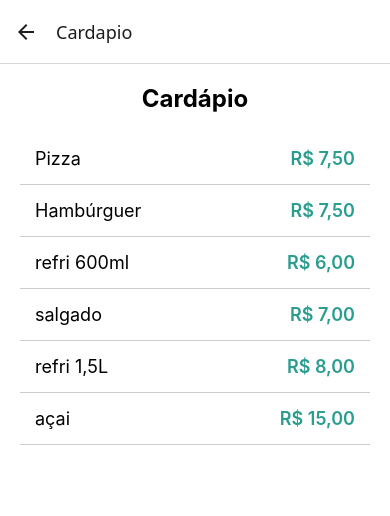
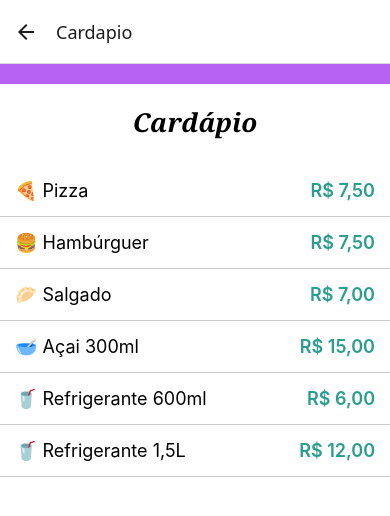
Before and after one commit to Lalau-cyber/senai, a React Native app: screen /Cardapio in a window 390 px wide. Shown: the top 516 px of the page. Built offline with nearby package versions, Linux system fonts and the light colour scheme.

Commit message:
css do cardapio

```diff
--- a/sccreens/AlunoScreen.js
+++ b/sccreens/AlunoScreen.js
@@ -105,8 +105,8 @@ const styles = StyleSheet.create({
     backgroundColor: '#B862F2',
     padding: 10,
     borderRadius: 5,
-    borderColor: 'black',
-    borderWidth: 1,
+    borderBottomColor: 'black',
+    borderBottomWidth: 2,
   },
   text: {
     fontFamily: 'Georgia',
--- a/sccreens/Cardapio.js
+++ b/sccreens/Cardapio.js
@@ -2,25 +2,27 @@ import { View, Text, StyleSheet, FlatList } from 'react-native';
 
 export default function CardapioScreen() {
   const cardapio = [
-    { id: '1', nome: 'Pizza', preco: 7.5 },
-    { id: '2', nome: 'Hambúrguer', preco: 7.5 },
-    { id: '3', nome: 'refri 600ml', preco: 6.0 },
-    { id: '4', nome: 'salgado', preco: 7.0 },
-    { id: '5', nome: 'refri 1,5L', preco: 8.0 },
-    { id: '6', nome: 'açai', preco: 15.0 },
+    { id: '1', nome: '🍕 Pizza', preco: 7.5 },
+    { id: '2', nome: '🍔 Hambúrguer', preco: 7.5 },
+    { id: '4', nome: '🥟 Salgado', preco: 7.0 },
+    { id: '6', nome: '🥣 Açai 300ml', preco: 15.0 },
+    { id: '3', nome: '🥤 Refrigerante 600ml', preco: 6.0 },
+    { id: '5', nome: '🥤 Refrigerante 1,5L', preco: 12.0 },
 
   ];
 
   return (
     <View style={styles.container}>
-      <Text style={styles.title}>Cardápio</Text>
+      <View style={styles.conter}>
+            </View>
+      <Text style={styles.titulo}>Cardápio</Text>
       <FlatList
         data={cardapio}
         keyExtractor={(item) => item.id}
         renderItem={({ item }) => (
           <View style={styles.item}>
-            <Text style={styles.itemName}>{item.nome}</Text>
-            <Text style={styles.itemPrice}>R$ {item.preco.toFixed(2).replace('.', ',')}</Text>
+            <Text style={styles.itens}>{item.nome}</Text>
+            <Text style={styles.precos}>R$ {item.preco.toFixed(2).replace('.', ',')}</Text>
           </View>
         )}
       />
@@ -32,13 +34,17 @@ const styles = StyleSheet.create({
   container: {
     flex: 1,
     backgroundColor: '#fff',
-    padding: 20,
   },
-  title: {
-    fontSize: 24,
-    fontWeight: '700',
-    marginBottom: 20,
+  titulo: {
     textAlign: 'center',
+    fontFamily: 'Georgia',
+    fontStyle: 'italic',
+    fontWeight: 'bold',
+    marginTop: 20,
+    fontSize: 26,
+    marginBottom: 25,
+    width: '80%',
+    margin: 'auto',
   },
   item: {
     flexDirection: 'row',
@@ -47,12 +53,17 @@ const styles = StyleSheet.create({
     borderBottomWidth: 1,
     borderBottomColor: '#ccc',
   },
-  itemName: {
+  itens: {
     fontSize: 18,
   },
-  itemPrice: {
+  precos: {
     fontSize: 18,
     fontWeight: '600',
     color: '#2a9d8f',
   },
+  conter: {
+    width: '100%',
+    height: 20,
+    backgroundColor: '#B862F2',
+  },
 });
--- a/sccreens/EntrarSaldo.js
+++ b/sccreens/EntrarSaldo.js
@@ -72,11 +72,11 @@ const styles = StyleSheet.create({
     backgroundColor: '#B862F2',
     paddingHorizontal: 16,
     borderRadius: 5,
-    borderWidth: 1,
-    borderColor: '#000',
     marginRight: 10,
     padding: 10,
     borderColor: 'black',
+    borderBottomColor: 'black',
+    borderBottomWidth: 2,
   },
   menu: {
     backgroundColor: 'invisible',
--- a/sccreens/RecarregarScreen.js
+++ b/sccreens/RecarregarScreen.js
@@ -52,8 +52,8 @@ export default function RecarregarScreen({ navigation, route }) {
         onPress={() => setPaymentOpen(!paymentOpen)}
         activeOpacity={0.8}
       >
-        <Text style={styles.escolherPagamento}>Escolha a forma de pagamento</Text>
-        <Text style={styles.paymentHeaderArrow}>{paymentOpen ? '▲' : '▼'}</Text>
+        <Text style={styles.textoEscolherPagamento}>Escolha a forma de pagamento</Text>
+        <Text style={styles.setinha}>{paymentOpen ? '▲' : '▼'}</Text>
       </TouchableOpacity>
 
       {paymentOpen && (
@@ -80,13 +80,15 @@ export default function RecarregarScreen({ navigation, route }) {
         </View>
       )}
 
-      <TouchableOpacity style={styles.button} onPress={handleRecarregar}>
-        <Text style={styles.buttonText}>Recarregar</Text>
+      <View style={styles.botoesContainer}>
+      <TouchableOpacity style={styles.botaoRecarregar} onPress={handleRecarregar}>
+        <Text style={styles.recarregarTexto}>Recarregar</Text>
       </TouchableOpacity>
 
-      <TouchableOpacity style={[styles.button, styles.cancel]} onPress={() => navigation.goBack()}>
-        <Text style={styles.buttonText}>Cancelar</Text>
+      <TouchableOpacity style={[styles.botaoCancelar]} onPress={() => navigation.goBack()}>
+        <Text style={styles.cancelarTexto}>Cancelar</Text>
       </TouchableOpacity>
+    </View>
     </View>
   );
 }
@@ -127,14 +129,14 @@ const styles = StyleSheet.create({
     justifyContent: 'space-between',
     alignItems: 'center',
     borderWidth: 1,
-    borderColor: '#F0E6FF',
+    borderColor: '#ccc',
     marginBottom: 8,
   },
   paymentHeaderText: {
     fontSize: 16,
     color: '#333'
   },
-  paymentHeaderArrow: {
+  setinha: {
     color: '#B862F2'
   },
 
@@ -182,16 +184,28 @@ const styles = StyleSheet.create({
     color: '#666'
   },
 
-  button: {
+  botaoRecarregar: {
     backgroundColor: '#B862F2',
     paddingVertical: 12,
     paddingHorizontal: 24,
     borderRadius: 6,
     marginTop: 8,
-    color: 'black'
+    color: 'black',
+    marginRight: 10,
+    borderBottomColor: 'black',
+    borderBottomWidth: 2,
   },
 
-  cancel: { backgroundColor: '#999' },
+  botaoCancelar: {
+    backgroundColor: '#db0921',
+    paddingVertical: 12,
+    paddingHorizontal: 24,
+    borderRadius: 6,
+    marginTop: 8,
+    color: 'black',
+    borderBottomColor: 'black',
+    borderBottomWidth: 2,
+  },
 
   buttonText: {
     color: '#fff',
@@ -204,8 +218,14 @@ const styles = StyleSheet.create({
     backgroundColor: '#B862F2',
   },
 
-  escolherPagamento: {
-    fontSize: 16,
+  textoEscolherPagamento: {
+    fontSize: 14,
     color: 'black'
   },
+
+  botoesContainer: {
+    flexDirection: 'row',
+    justifyContent: 'center',
+    alignItems: 'center',
+  },
 });
```
